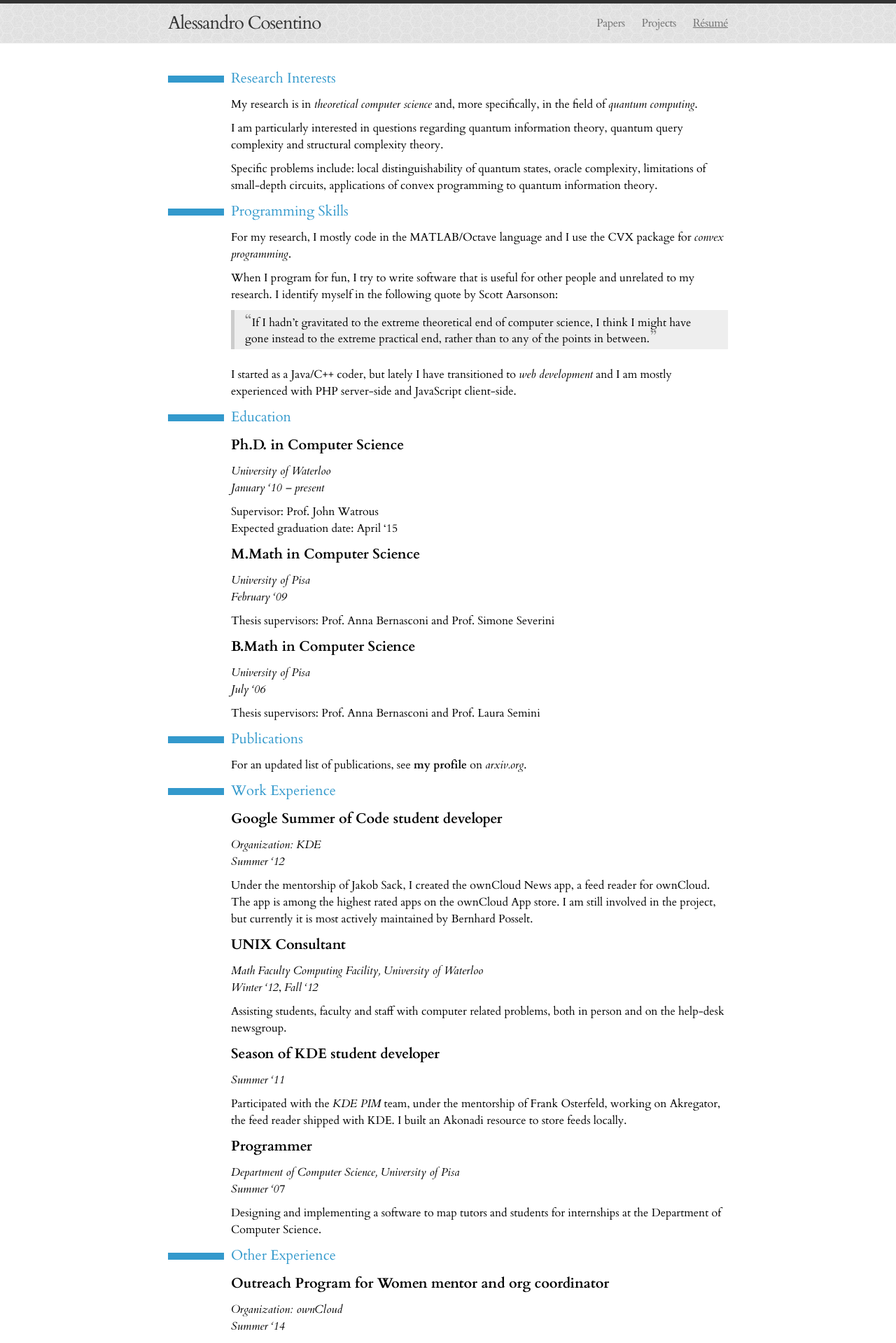
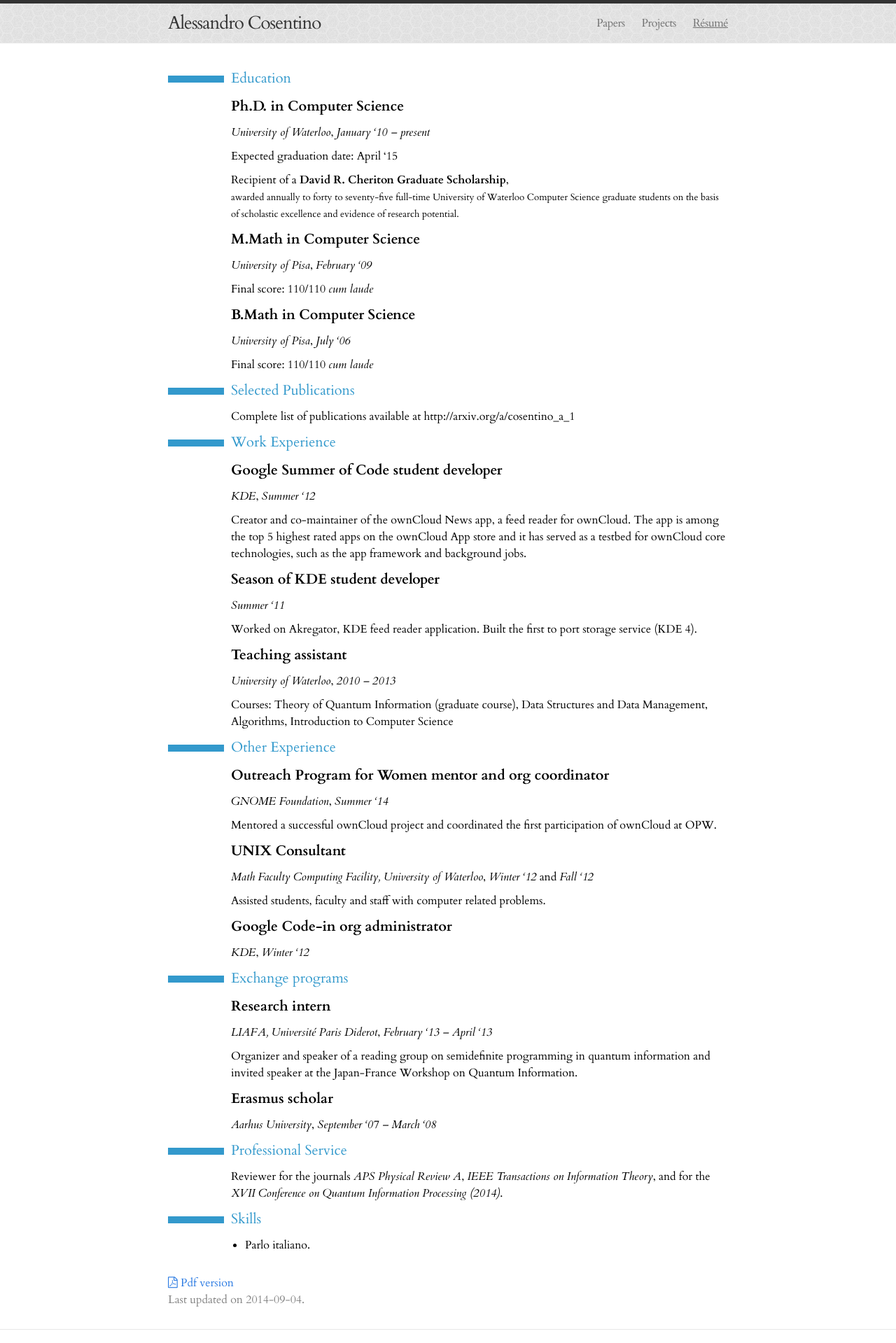
Before and after one commit to cosenal/cosenal.github.io, a Jekyll site: the page built from resume.md, in a window 1280 px wide. Shown: the top 1919 px of the page at 70% size. Built offline with Jekyll 4.4.1, drawn with Linux system fonts in a browser that asks for light colours; nearby versions of some CDN libraries; some of the changed text lies outside the part shown.

Commit message:
resume modified after feedback

```diff
--- a/_includes/footer.html
+++ b/_includes/footer.html
@@ -43,7 +43,7 @@
             <span class="username">StackExchange profile</span></a>
         </li>
         <li><span class="about">
-          &#x2053; <a href="{{ "/about/" | prepend : site.baseurl }}">About this website</a> &#x2053;
+          &#126; <a href="{{ "/about/" | prepend : site.baseurl }}">About this website</a> &#126;
         </span>
         </li>
       </ul>
--- a/css/main.css
+++ b/css/main.css
@@ -154,7 +154,10 @@ a:visited { color: #205caa; }
 
 .home p { margin-bottom: 10px; }
 
-.home h2 { margin-bottom: 10px; }
+.home h2 {
+  font-size: 20px;
+  margin-bottom: 10px;
+}
 
 .home .credit { text-align : right; page-break-before: avoid;
    font-family:Verdana,Arial,Helvetica,sans-serif; }
@@ -443,6 +446,7 @@ a:visited { color: #205caa; }
   outline: 0;
   color: #FF6600;
   opacity: 0.8;
+  font-size: 15px;
 }
 
 /* Resume */
--- a/index.html
+++ b/index.html
@@ -30,7 +30,7 @@ layout: default
 
   <p class="rss-subscribe">
     <a href="{{ "/feed.xml" | prepend: site.baseurl }}">
-      <span class="fa fa-rss" ></span> Subscribe</a>
+      <span class="fa fa-rss" ></span> Subscribe in a reader</a>
   </p>
   {% endif %}
 
--- a/resume.md
+++ b/resume.md
@@ -6,69 +6,43 @@ date: 2014-09-04
 author: Alessandro Cosentino
 ---
 
-Research Interests
-==================
-
-My research is in _theoretical computer science_ and, more specifically, in the field of _quantum computing_.
-
-I am particularly interested in questions regarding quantum information theory, quantum query complexity and
-structural complexity theory.
-
-Specific problems include: local distinguishability of quantum states,
-oracle complexity, limitations of small-depth circuits, applications of
-convex programming to quantum information theory.
-
-
-Programming Skills
-==================
-
-For my research, I mostly code in the
-MATLAB/Octave language and I use the [CVX](http://cvxr.com/) package for _convex programming_.
-
-When I program for fun, I try to write software that is useful for other people and unrelated to my research.
-I identify myself in the following quote by [Scott Aarsonson](http://www.scottaaronson.com/blog/?p=1981):
-
-> If I hadn’t gravitated to the extreme theoretical end of computer science, I think I might have gone instead to
-> the extreme practical end, rather than to any of the points in between.
-
-I started as a Java/C++ coder, but lately I have transitioned to _web development_
-and I am mostly experienced with PHP server-side and JavaScript client-side.
-
 Education
 =========
 
 Ph.D. in Computer Science
 ------------------------
 
-_University of Waterloo_
-_January '10 -- present_
+_University of Waterloo_, _January '10 -- present_
 
-Supervisor: Prof. John Watrous
 Expected graduation date: April '15
 
+Recipient of a **David R. Cheriton Graduate Scholarship**,
+<small>awarded annually to forty to seventy-five full-time
+University of Waterloo Computer Science graduate students
+on the basis of scholastic excellence and evidence of research potential.</small>
 
 M.Math in Computer Science
 --------------------------
 
-_University of Pisa_
-_February '09_
+_University of Pisa_, _February '09_
 
-Thesis supervisors: Prof. Anna Bernasconi and Prof. Simone Severini
+Final score: 110/110 _cum laude_
 
 
 B.Math in Computer Science
 --------------------------
 
-_University of Pisa_
-_July '06_
+_University of Pisa_, _July '06_
 
-Thesis supervisors: Prof. Anna Bernasconi and Prof. Laura Semini
+Final score: 110/110 _cum laude_
 
 
-Publications
-============
+Selected Publications
+=====================
 
-For an updated list of publications, see [**my profile**](http://arxiv.org/a/cosentino_a_1) on _arxiv.org_.
+
+Complete list of publications available at [http://arxiv.org/a/cosentino_a_1](http://arxiv.org/a/cosentino_a_1)
+
 
 Work Experience
 ===============
@@ -76,81 +50,54 @@ Work Experience
 
 Google Summer of Code student developer
 ---------------------------------------
+_KDE_, _Summer '12_
 
-_Organization: KDE_
-_Summer '12_
-
-Under the mentorship of Jakob Sack, I created the [ownCloud News](https://github.com/owncloud/news) app,
-a feed reader for [ownCloud](http://owncloud.org/). The app is among the highest rated apps on the
-ownCloud App store. I am still involved in the project, but currently it is most actively maintained by
-[Bernhard Posselt](https://github.com/Raydiation).
-
-UNIX Consultant
----------------
-
-_Math Faculty Computing Facility, University of Waterloo_
-_Winter '12_, _Fall '12_
-
-Assisting students, faculty and staff with computer related problems, both in person and
-on the help-desk newsgroup.
-
+Creator and co-maintainer of the [ownCloud News](https://github.com/owncloud/news) app,
+a feed reader for [ownCloud](http://owncloud.org/).
+The app is among the top 5 highest rated apps on the
+[ownCloud App store](http://apps.owncloud.com/index.php?xsortmode=high)
+and it has served as a testbed for ownCloud core technologies, such as the app framework
+and background jobs.
 
 Season of KDE student developer
 -------------------------------
 
 _Summer '11_
 
-Participated with the _KDE PIM_ team, under the mentorship of Frank Osterfeld,
-working on Akregator, the feed reader shipped with KDE.
-I built an [Akonadi](http://en.wikipedia.org/wiki/Akonadi) resource to store feeds locally.
-
-Programmer
-----------
-
-_Department of Computer Science, University of Pisa_
-_Summer '07_
-
-Designing and implementing a software to map tutors and students for internships at
-the Department of Computer Science.
-
-Other Experience
-================
-
-[Outreach Program for Women][opw] mentor and org coordinator
-------------------------------------------------------
-
-_Organization: ownCloud_
-_Summer '14_
-
-I mentored the applicant Lyndsey Jane Moulds with the project of
-building a Firefox OS app that uploads pictures taken from the phone camera to ownCloud.
-
-Together with Jan-Christoph Borchardt, I coordinated the first participation of ownCloud
-at OPW.
+Worked on Akregator, KDE feed reader application.
+Built the first to port storage service (KDE 4).
 
 
 Teaching assistant
 ------------------
 
-_University of Waterloo_
-_2010 -- 2013_
+_University of Waterloo_, _2010 -- 2013_
 
-Courses:
+Courses: Theory of Quantum Information (graduate course), Data Structures and Data Management,
+Algorithms, Introduction to Computer Science
 
-*   Theory of Quantum Information (graduate course)
-*   Data Structures and Data Management
-*   Algorithms
-*   Introduction to Computer Science 1
 
+Other Experience
+================
+
+
+[Outreach Program for Women][opw] mentor and org coordinator
+------------------------------------------------------
+
+_GNOME Foundation_, _Summer '14_
+
+Mentored a successful ownCloud project and coordinated the first participation of ownCloud at OPW.
+
+UNIX Consultant
+---------------
+
+_Math Faculty Computing Facility, University of Waterloo_, _Winter '12_ and _Fall '12_
+
+Assisted students, faculty and staff with computer related problems.
 
 [Google Code-in][codein] org administrator
 ------------------------------------------
-
-_Organization: KDE_
-_2012_
-
-I helped Teo Mrnjavac and Lydia Pintscher with admin jobs. This included: approving new tasks,
-helping students with questions, watching students' requests and forwarding them to the mentors.
+_KDE_, _Winter '12_
 
 
 Exchange programs
@@ -159,30 +106,18 @@ Exchange programs
 Research intern
 ---------------
 
-_LIAFA, Université Paris Diderot_
-_February '13 -- April '13_
+_LIAFA, Université Paris Diderot_, _February '13 -- April '13_
 
-I worked with Prof. Frédéric Magniez on a problem in quantum query complexity.
+<!-- I worked with Prof. Frédéric Magniez on a problem in quantum query complexity.
+ -->
+Organizer and speaker of a reading group on semidefinite programming in quantum information
+and invited speaker at the Japan-France Workshop on Quantum Information.
 
-While at LIAFA, I helped with the organization and I was a speaker of a mini-course
-on semidefinite programming in quantum information.
-
-
-Exchange student
+[Erasmus](http://en.wikipedia.org/wiki/Erasmus_Programme) scholar
 ----------------
 
-_Aarhus University_
-_September '07 -- March '08_
+_Aarhus University_, _September '07 -- March '08_
 
-Under the [_Erasmus program_](http://en.wikipedia.org/wiki/Erasmus_Programme)
-at the Department of Computer Science.
-
-Awards
-======
-
-**David R. Cheriton Graduate Scholarship**
-
-_2014 -- 2015_
 
 Professional Service
 ====================
@@ -190,12 +125,13 @@ Professional Service
 Reviewer for the journals _APS Physical Review A_, _IEEE Transactions on Information Theory_,
 and for the _XVII Conference on Quantum Information Processing (2014)_.
 
-Misc
-====
+Skills
+======
 
-- Global Representative of Italy at University of Waterloo.
-- Captain of soccer and futsal team Hopeless Experts for five seasons at University of Waterloo.
 - Parlo italiano.
 
+<!-- - Global Representative of Italy at University of Waterloo.
+- Captain of soccer and futsal intramural team Hopeless Experts for five seasons.
+ -->
 [opw]: https://gnome.org/opw/
 [codein]: https://www.google-melange.com/gci/homepage/google/gci2012
```
Also changed, not shown: other parts of index.html (+1 -1 lines), _drafts/profile.md (added, +27 -0 lines), _drafts/resume_old.md (deleted, +0 -127 lines), about.md (+2 -0 lines), 1 other file.
